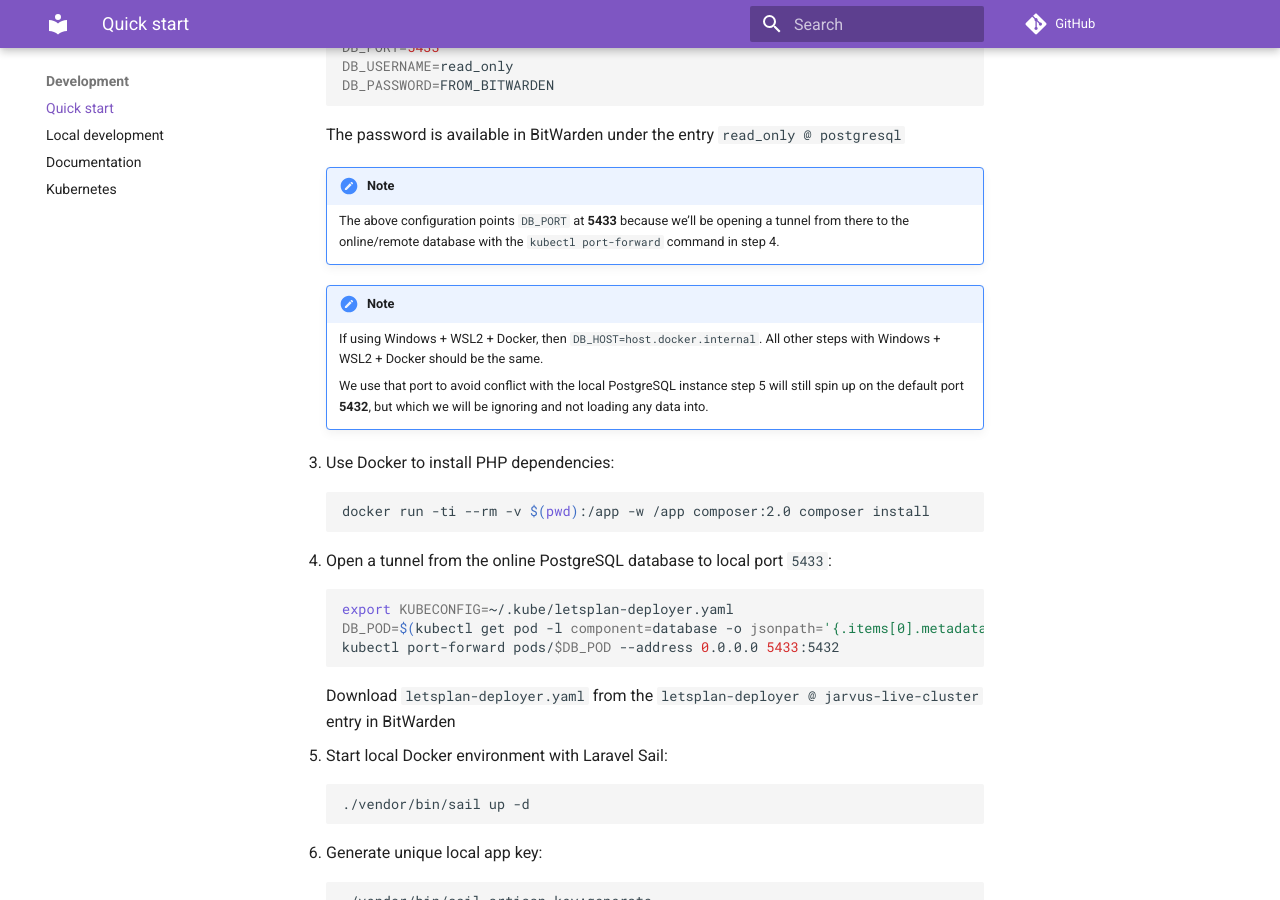
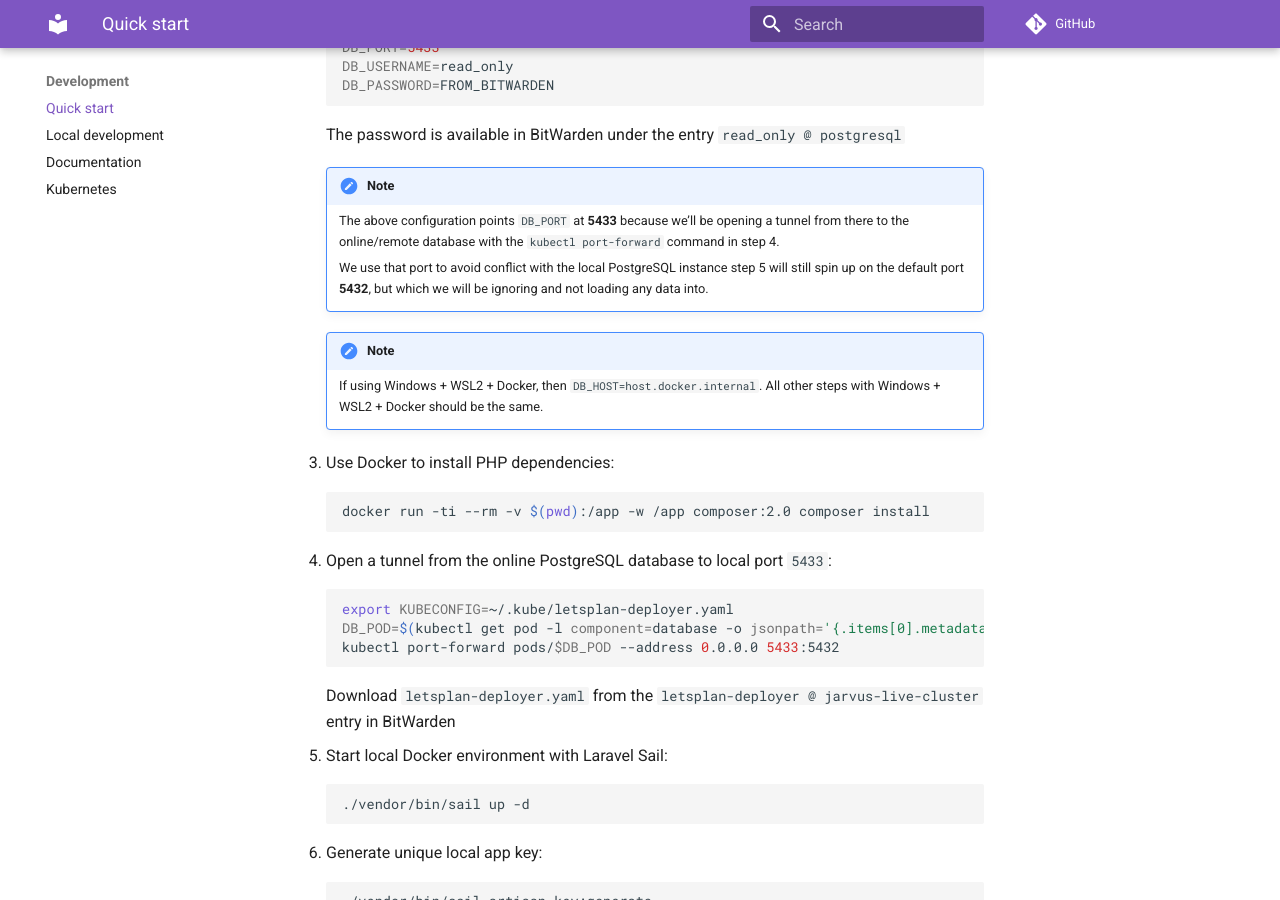
Before and after one commit to urbanSpatial/LetsPlanOrg, an MkDocs documentation site: the page built from docs/development/quick-start.md, in a window 1280 px wide and 900 px high, scrolled down 585 px. Built offline with MkDocs 1.6.1 and Material for MkDocs 9.7.7, drawn with Linux system fonts in a browser that asks for light colours; nearby versions of some CDN libraries; comment, search, counter and statistics services are not loaded.

```diff
--- a/docs/development/quick-start.md
+++ b/docs/development/quick-start.md
@@ -30,10 +30,11 @@
     !!! note
         The above configuration points `DB_PORT` at **5433** because we'll be opening a tunnel from there to the online/remote database with the `kubectl port-forward` command in step 4.
 
+        We use that port to avoid conflict with the local PostgreSQL instance step 5 will still spin up on the default port **5432**, but which we will be ignoring and not loading any data into.
+
     !!! note
         If using Windows + WSL2 + Docker, then `DB_HOST=host.docker.internal`.  All other steps with Windows + WSL2 + Docker should be the same.
 
-        We use that port to avoid conflict with the local PostgreSQL instance step 5 will still spin up on the default port **5432**, but which we will be ignoring and not loading any data into.
 
 3. Use Docker to install PHP dependencies:
 
```
